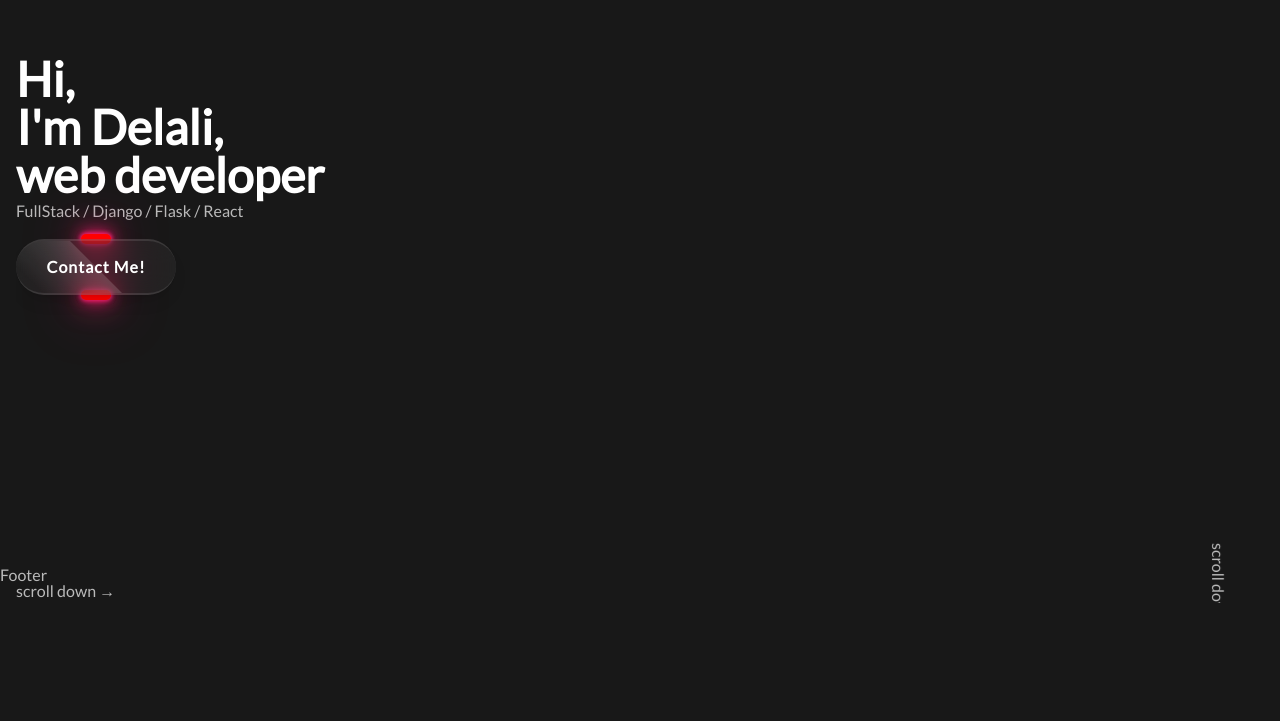
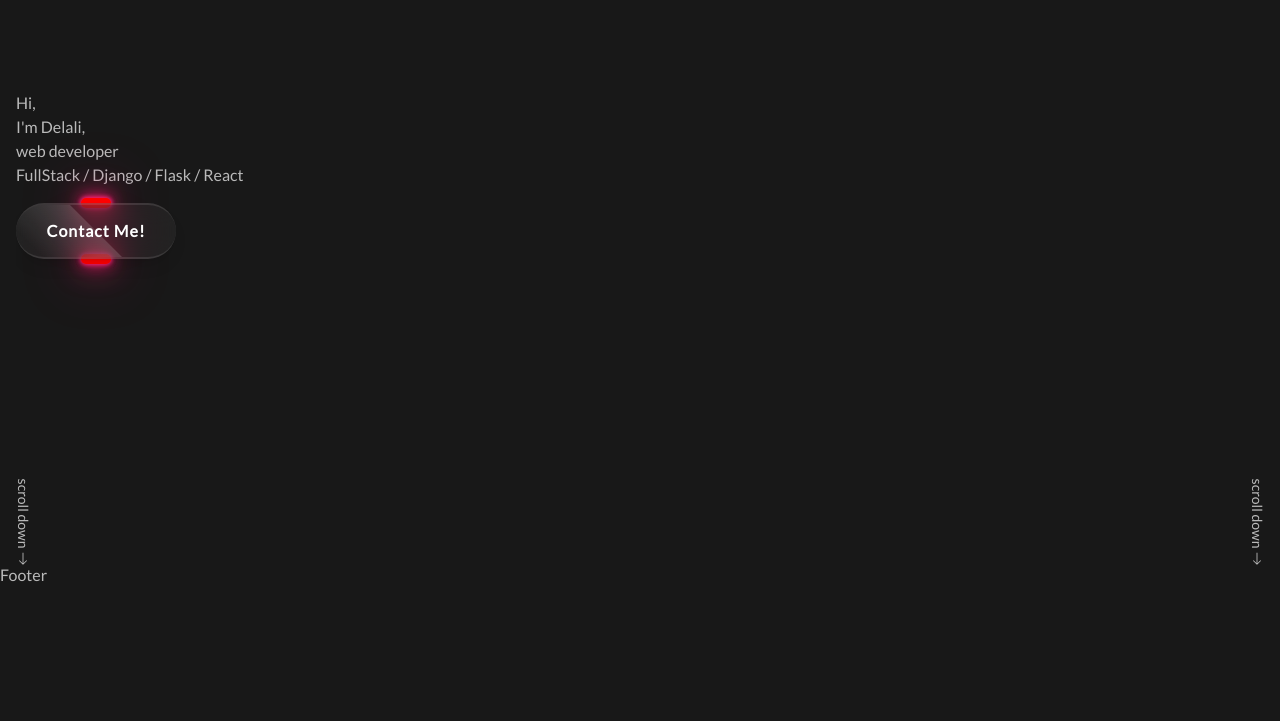
Before and after one commit to fodela/delali_dogbevi_official_site, a Next.js app in the folder frontend/delali/: page / in a window 1280 px wide. Shown: the part 213-934 px from the top of the page. Built offline with nearby package versions, Linux system fonts and the light colour scheme.

Commit message:
refactor: about hero

```diff
--- a/frontend/delali/components/Hero.tsx
+++ b/frontend/delali/components/Hero.tsx
@@ -1,11 +1,13 @@
 import React from "react";
+import { BsArrowBarDown, BsArrowDown } from "react-icons/bs";
 import GlassyButton from "./GlassyButton";
+import { Link } from "react-scroll";
 
 const Hero = () => {
   return (
-    <section className=" hero">
+    <section className=" hero " id="home">
       <div className="header_text">
-        <h1 className="text-5xl font-bold text-white">
+        <h1 className="heading_primary">
           Hi,
           <br />
           I'm Delali,
@@ -13,13 +15,23 @@ const Hero = () => {
           web developer
         </h1>
         <h5>FullStack / Django / Flask / React</h5>
-        <GlassyButton name="Contact Me!" glow="#f00" />
+        {/* <Link
+          activeClass="active"
+          to="contact"
+          spy={true}
+          smooth={true}
+          offset={50}
+          duration={500}
+        > */}
+        <GlassyButton name="Contact Me!" glow="#00ff" link="#contact" />
+        {/* </Link> */}
       </div>
-      <div className=" absolute bottom-0 left-0">
-        <span className="animate-bounce ">scroll down</span> <span>&rarr;</span>
+
+      <div className="absolute bottom-8 -left-7 scroll_down  animate-bounce ">
+        <p>scroll down </p> <BsArrowDown />
       </div>
-      <div className=" bottom-0 right-0 absolute  flex rotate-90">
-        <span className="animate-bounce ">scroll down</span> <span>&rarr;</span>
+      <div className=" absolute bottom-8 -right-7 scroll_down animate-bounce ">
+        <p>scroll down </p> <BsArrowDown />
       </div>
     </section>
   );
```
